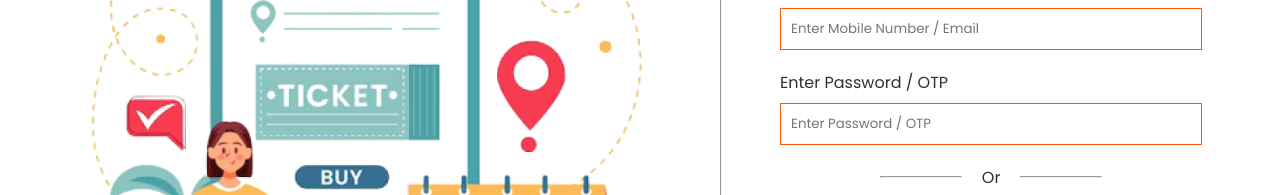
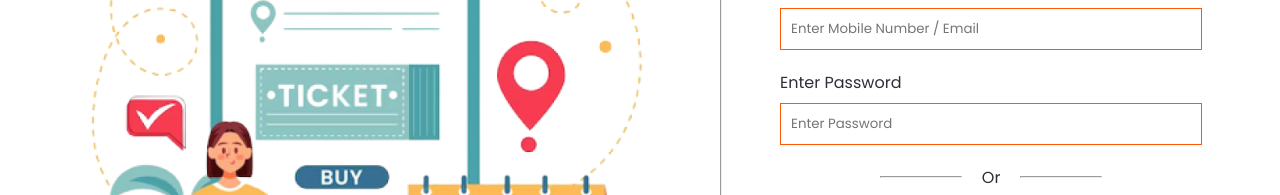
Before and after one commit to Curran-C/yesgobusfull, a React (Vite) app in the folder client/: page /login in a window 1280 px wide. Shown: the part 285-480 px from the top of the page. Built offline with nearby package versions, Linux system fonts and the light colour scheme.

Commit message:
removed otp

```diff
--- a/client/src/pages/Login/Login.jsx
+++ b/client/src/pages/Login/Login.jsx
@@ -37,7 +37,7 @@ const Login = () => {
 
   const handlePhChange = (e) => {
     setShowOTP(false);
-    if (isMobilenumber(e.target.value)) setShowOTP(true);
+    // if (isMobilenumber(e.target.value)) setShowOTP(true);
     setLoginData((prev) => {
       return { ...prev, [e.target.name]: e.target.value };
     });
@@ -76,12 +76,12 @@ const Login = () => {
           onChanged={handlePhChange}
           givenName={"emailMobile"}
         />
-        {showOTP && <Button text={"Send OTP"} />}
+        {/* {showOTP && <Button text={"Send OTP"} />} */}
       </div>
       <Input
-        title={"Enter Password / OTP"}
+        title={"Enter Password"}
         type={"password"}
-        placeholder={"Enter Password / OTP"}
+        placeholder={"Enter Password"}
         onChanged={handleOtherLoginChanges}
         givenName={"password"}
       />
@@ -100,16 +100,16 @@ const Login = () => {
       <Input
         title={"Mobile Number"}
         type={"number"}
-        placeholder={"+91 0000 0000 00"}
+        placeholder={"0000 0000 00"}
         onChanged={handlePhChangeSingup}
         givenName={"phoneNumber"}
       />
-      {showOTP && (
+      {/* {showOTP && (
         <>
           <Button text={"Send OTP"} />
           <Input title={"Verify OTP"} type={"number"} />
         </>
-      )}
+      )} */}
       <Input
         title={"Email"}
         type={"email"}
```
